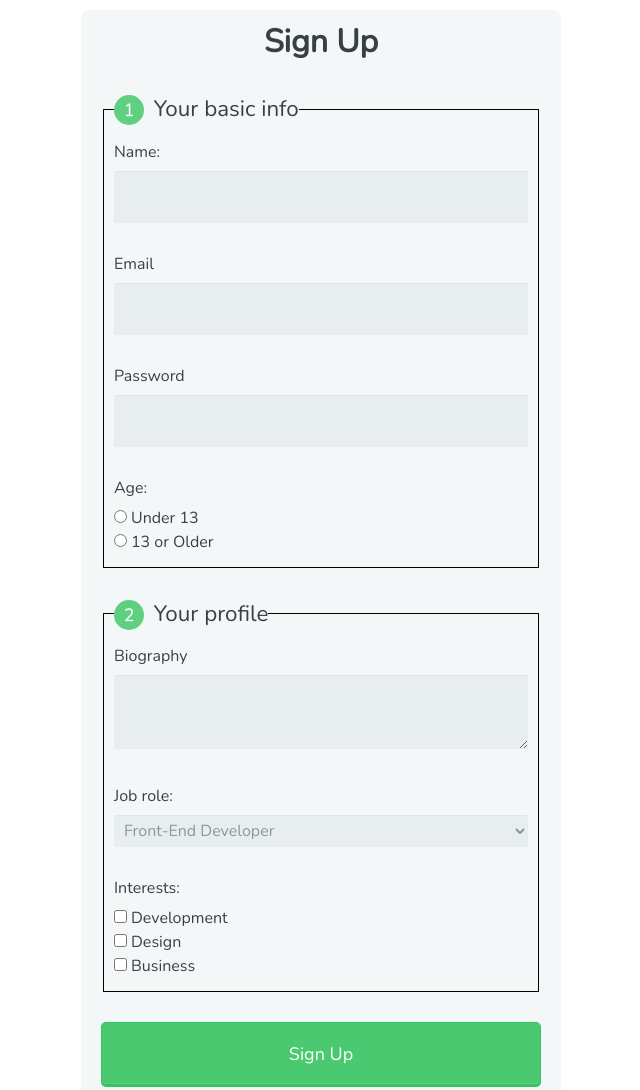
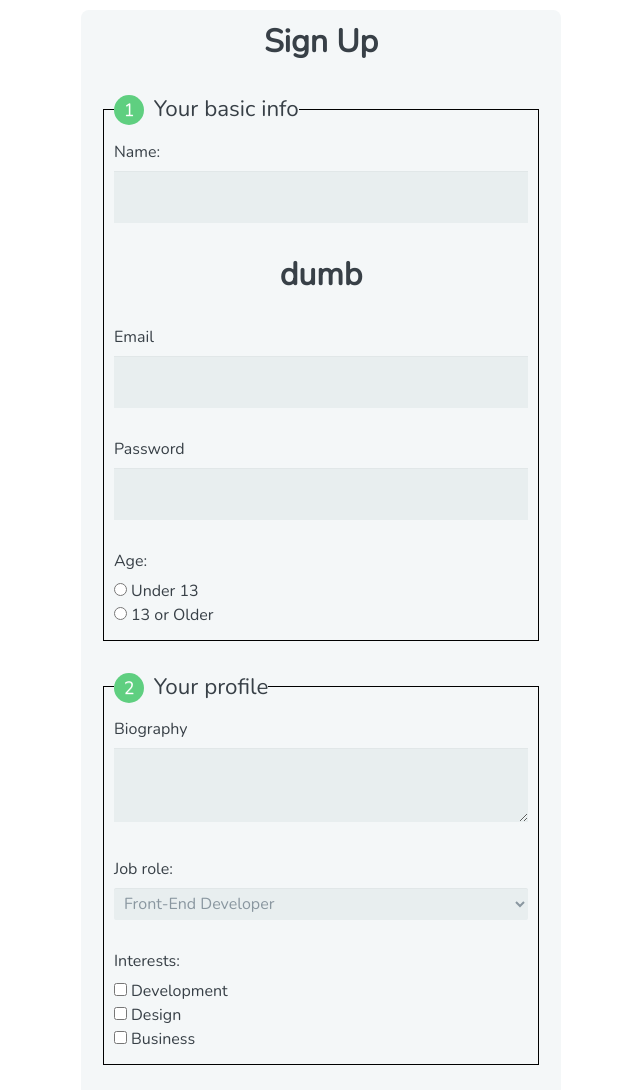
Before and after one commit to whoischrislam/form-practice, a plain HTML site: page index.html in a window 1280 px wide. Shown: the top 1090 px of the page, without its empty margins (319-959 px from the left). Drawn offline with nearby package versions, Linux system fonts and the light colour scheme.

Commit message:
testing revert

```diff
--- a/index.html
+++ b/index.html
@@ -18,7 +18,7 @@
 
                 <label for="name">Name:</label>
                 <input type="text" id="name" name="user_name">
-
+                 <h1>dumb</h1>
                 <label for="mail">Email</label>
                 <input type="email" id="mail" name="user_email">
 
```
